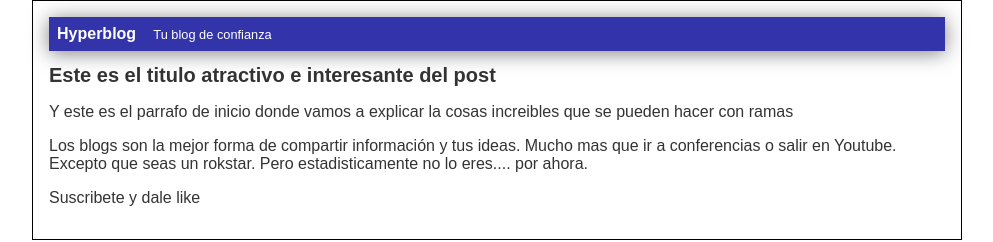
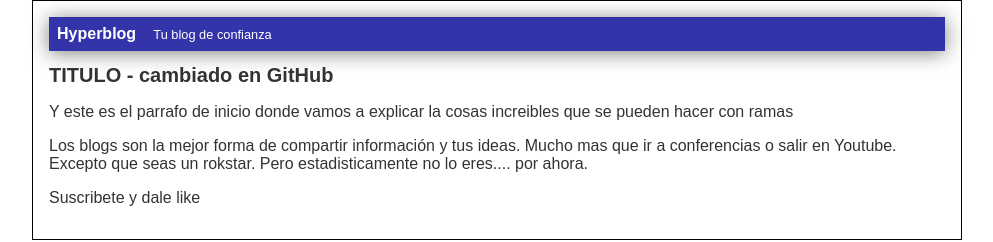
Before and after one commit to ivancama1/proyWeb1, a plain HTML site: page index.html in a window 1280 px wide. Shown: the top 242 px of the page, without its empty margins (143-1136 px from the left). Drawn offline with Linux system fonts and the light colour scheme.

Commit message:
1er commit en GitHub - Cambie el Titulo del BLOGPOST
Era posible hacerlo

```diff
--- a/index.html
+++ b/index.html
@@ -12,7 +12,7 @@
                 <spam id="tagline">Tu blog de confianza</spam>
             </div>
             <div id="post">
-                <h1>Este es el titulo atractivo e interesante del post</h1>
+                <h1>TITULO - cambiado en GitHub</h1>
                 <p>Y este es el parrafo de inicio donde vamos a explicar la cosas increibles que se pueden hacer con ramas</p>
                 <p>Los blogs son la mejor forma de compartir información y tus ideas. Mucho mas que ir a conferencias o salir en Youtube. Excepto que seas un rokstar. Pero estadisticamente no lo eres.... por ahora.</p>
                 <p>Suscribete y dale like</p>
```
